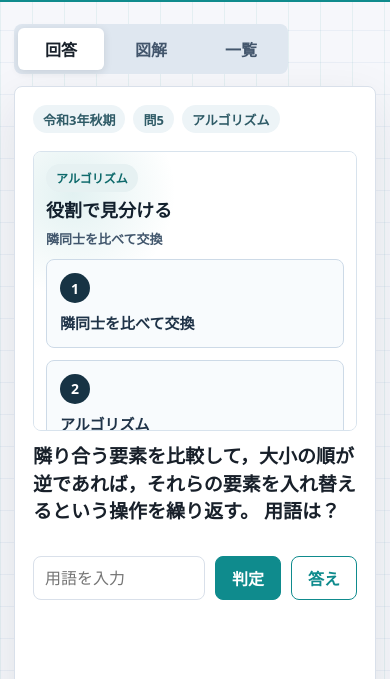
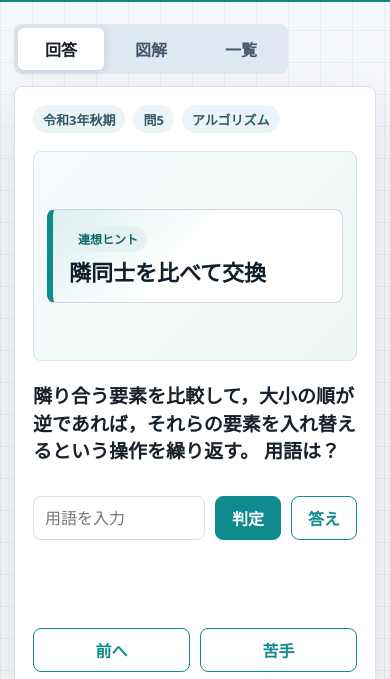
Before and after one commit to simizu12033/AP-Morning-Questions-FlashCards-2021-2017, a plain HTML site: page index.html in a window 390 px wide. Shown: the part 129-808 px from the top of the page. Drawn offline with Linux system fonts and the light colour scheme.

Commit message:
Add files via upload

```diff
--- a/index.html
+++ b/index.html
@@ -4,7 +4,7 @@
   <meta charset="utf-8">
   <meta name="viewport" content="width=device-width, initial-scale=1">
   <title>応用情報 午前用語ビジュアル暗記</title>
-  <link rel="stylesheet" href="styles.css?v=20260716-visual1">
+  <link rel="stylesheet" href="styles.css?v=20260716-refui1">
 </head>
 <body>
   <header class="topbar">
@@ -95,7 +95,7 @@
     </aside>
   </main>
 
-  <script src="data.js?v=20260716-visual1"></script>
-  <script src="app.js?v=20260716-visual1"></script>
+  <script src="data.js?v=20260716-refui1"></script>
+  <script src="app.js?v=20260716-refui1"></script>
 </body>
 </html>
--- a/styles.css
+++ b/styles.css
@@ -188,45 +188,14 @@
 }
 
 .diagram {
-  min-height: 300px;
-  height: clamp(300px, 42vh, 430px);
-  display: grid;
-  align-items: stretch;
-  justify-items: stretch;
-  margin-bottom: 18px;
+  min-height: 210px;
+  display: grid;
+  place-items: center;
+  margin-bottom: 22px;
   border: 1px solid #d8e3ed;
   border-radius: 8px;
   background: linear-gradient(135deg, #f8fcff, #eef5f2);
-  overflow: hidden;
-}
-
-.diagram .quiz-visual,
-.diagram .memory-visual,
-.diagram .lesson-visual {
-  width: 100%;
-  max-width: none;
-  height: 100%;
-  min-height: 0;
-}
-
-.diagram .memory-visual,
-.diagram .lesson-visual {
-  padding: 14px;
-}
-
-.diagram .lesson-path {
-  grid-template-columns: repeat(auto-fit, minmax(130px, 1fr));
-}
-
-.diagram .visual-head strong,
-.diagram .lesson-head strong {
-  font-size: clamp(18px, 2.3vw, 26px);
-}
-
-.diagram .visual-head p,
-.diagram .lesson-head p,
-.diagram .lesson-check p {
-  font-size: 13px;
+  overflow: visible;
 }
 
 .diagram-stage {
@@ -1498,22 +1467,6 @@
 .concept-kpt .try-card { background: #e6eefb; }
 
 @media (max-width: 720px) {
-  .diagram {
-    min-height: 280px;
-    height: 280px;
-    margin-bottom: 12px;
-  }
-
-  .diagram .memory-visual,
-  .diagram .lesson-visual {
-    gap: 10px;
-    padding: 12px;
-  }
-
-  .diagram .lesson-path {
-    grid-template-columns: 1fr;
-  }
-
   .concept-scene {
     grid-template-columns: repeat(2, minmax(0, 1fr));
     min-height: 260px;
```
Also changed, not shown: app.js.
